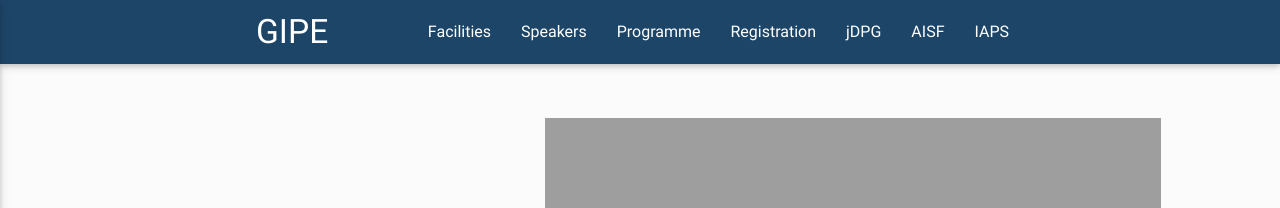
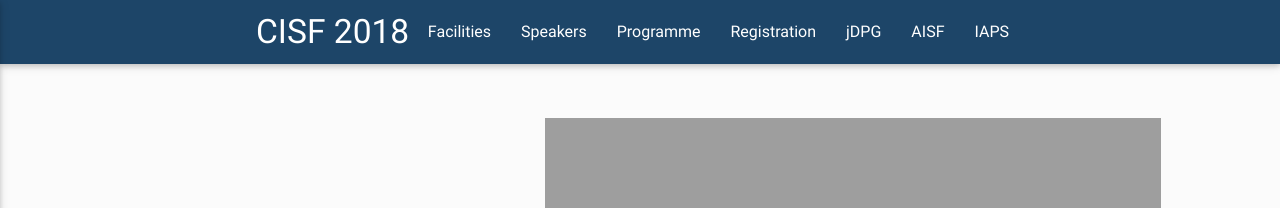
Before and after one commit to AndreaGurgone/AndreaGurgone.github.io, a Jekyll site: the page built from index.html, in a window 1280 px wide. Shown: the top 208 px of the page. Built offline with Jekyll 4.4.1, drawn with Linux system fonts in a browser that asks for light colours; nearby versions of some CDN libraries.

Commit message:
Update generic.yml

```diff
--- a/_data/generic.yml
+++ b/_data/generic.yml
@@ -1,4 +1,4 @@
-title: GIPE
-long_title: "German Italian Physics Exchange"
+title: CISF 2018
+long_title: "Conferenza Italiana Studenti di Fisica 2018"
 color1: "#1D4568"
 color2: "#C20103"
```
